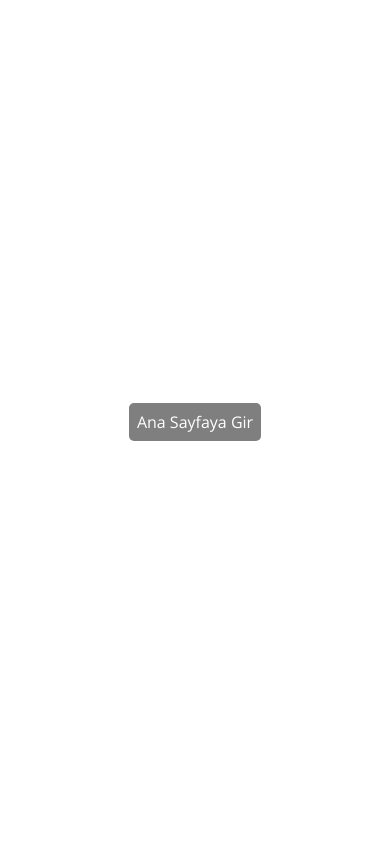
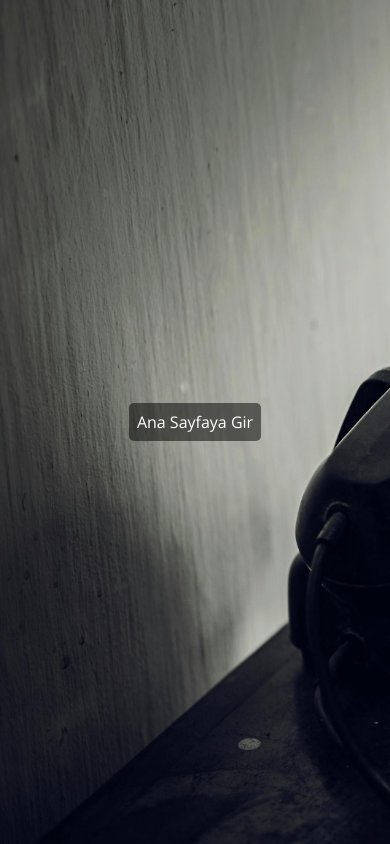
Before and after one commit to AliEgemenKaplan/AliEgemenKaplan.github.io, a plain HTML site: page index.html in a window 390 px wide. Drawn offline with nearby package versions, Linux system fonts and the light colour scheme.

Commit message:
Update mobile.css

```diff
--- a/Web_Sayfam/CSS/mobile.css
+++ b/Web_Sayfam/CSS/mobile.css
@@ -94,3 +94,8 @@
 #Ana-Sayfa a{
     font-size: small;
 }
+ body{
+        background: url(/Web_Sayfam/Images/pexels-minan1398-1006122.jpg);
+        background-repeat: no-repeat;
+        background-size: cover;
+       }
```
